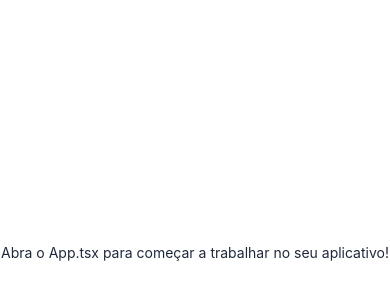
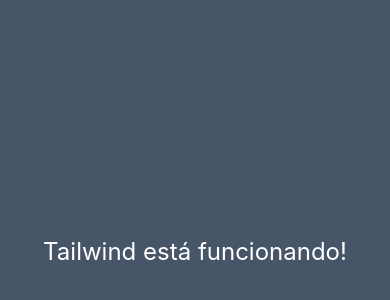
Before and after one commit to adriwco/doc-scanner, a React Native app: screen / in a window 390 px wide. Shown: the part 170-470 px from the top of the page. Built offline with nearby package versions, Linux system fonts and the light colour scheme.

Commit message:
tailwind css fix

```diff
--- a/App.tsx
+++ b/App.tsx
@@ -1,14 +1,13 @@
 // App.tsx
+import './global.css';
 import { StatusBar } from 'expo-status-bar';
 import { Text, View } from 'react-native';
 
 export default function App() {
   return (
-    <View className="flex-1 items-center justify-center bg-white">
-      <Text className="text-slate-800">
-        Abra o App.tsx para começar a trabalhar no seu aplicativo!
-      </Text>
-      <StatusBar style="auto" />
+    <View className="flex-1 items-center justify-center bg-slate-600">
+      <Text className="text-white text-2xl">Tailwind está funcionando!</Text>
+      <StatusBar style="light" />
     </View>
   );
 }
--- a/babel.config.js
+++ b/babel.config.js
@@ -2,7 +2,7 @@
 module.exports = function (api) {
   api.cache(true);
   return {
-    presets: [['babel-preset-expo', { jsxImportSource: 'nativewind' }]],
-    plugins: ['nativewind/babel'],
+    presets: [['babel-preset-expo', { hermes: 'hermes' }], 'nativewind/babel'],
+    plugins: ['react-native-reanimated/plugin'],
   };
 };
--- a/index.ts
+++ b/index.ts
@@ -1,7 +1,5 @@
 // index.ts
-import './global.css';
 import { registerRootComponent } from 'expo';
-
 import App from './App';
 
 registerRootComponent(App);
--- a/package.json
+++ b/package.json
@@ -14,11 +14,12 @@
     "nativewind": "^4.1.23",
     "react": "19.0.0",
     "react-native": "0.79.5",
-    "tailwindcss": "^3.4.17"
+    "tailwindcss": "^3.4.17",
+    "react-native-reanimated": "~3.17.4"
   },
   "devDependencies": {
     "@babel/core": "^7.25.2",
-    "@types/react": "~19.0.10",
+    "@types/react": "~18.2.14",
     "typescript": "~5.8.3"
   },
   "private": true
--- a/tailwind.config.js
+++ b/tailwind.config.js
@@ -1,11 +1,7 @@
 // tailwind.config.js
 /** @type {import('tailwindcss').Config} */
 module.exports = {
-  content: [
-    './App.{js,jsx,ts,tsx}',
-    './screens/**/*.{js,jsx,ts,tsx}',
-    './components/**/*.{js,jsx,ts,tsx}',
-  ],
+  content: ['./App.{js,jsx,ts,tsx}'],
   presets: [require('nativewind/preset')],
   theme: {
     extend: {},
```
Also changed, not shown: 1 other file (tests, documents, lock files or other folders).
